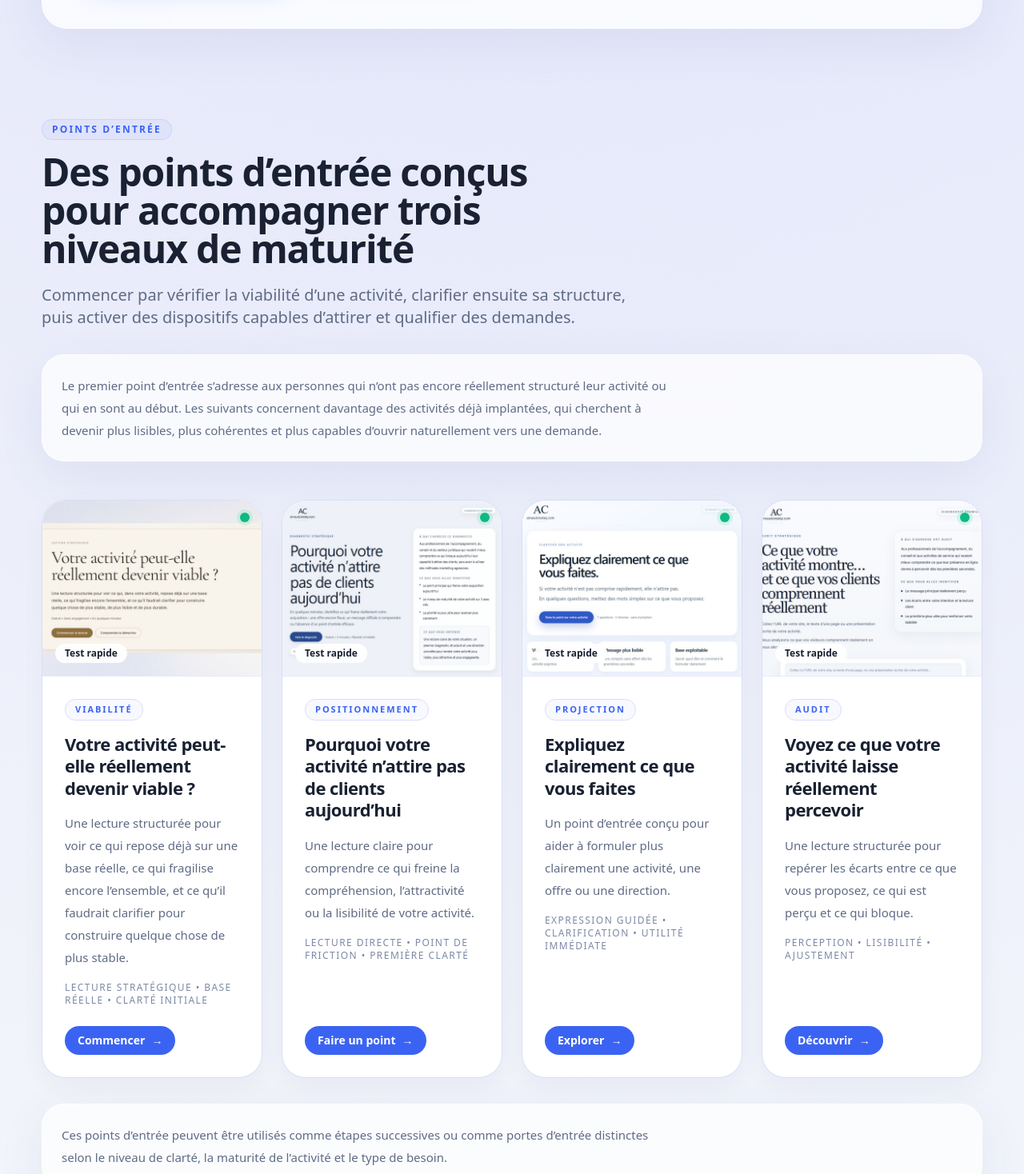
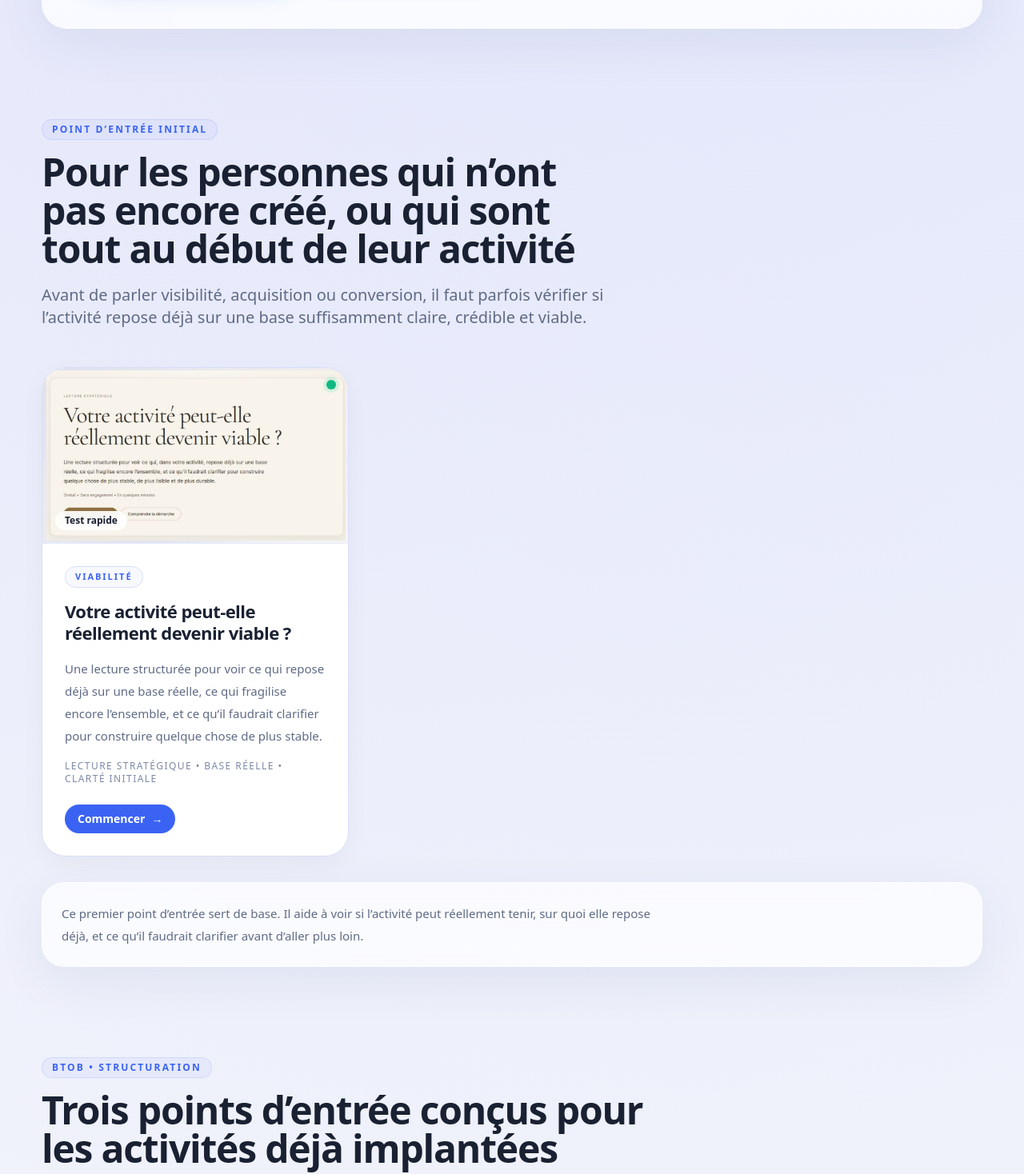
Before and after one commit to arnaudcrestey/portail-site-vitrine, a Next.js app: page /concepts in a window 1280 px wide. Shown: the part 700-2168 px from the top of the page at 80% size. Built offline with nearby package versions, Linux system fonts and the light colour scheme.

Commit message:
Update page.tsx

```diff
--- a/app/concepts/page.tsx
+++ b/app/concepts/page.tsx
@@ -52,6 +52,13 @@ function EyebrowLive() {
 }
 
 export default function ConceptsPage() {
+  const viabilityProject =
+    strategicEntryPoints.find((project) => project.slug === 'viabilite') ?? null;
+
+  const btobProjects = strategicEntryPoints.filter(
+    (project) => project.slug !== 'viabilite'
+  );
+
   return (
     <>
       <PageHero
@@ -59,7 +66,7 @@ export default function ConceptsPage() {
         title="Structurer une activité, la rendre viable, puis générer des demandes qualifiées"
         description="Trois niveaux d’entrée pour accompagner chaque étape : clarifier une activité au début, structurer une offre déjà implantée, puis activer des demandes concrètes avec des dispositifs conçus pour engager."
         primaryCta={{
-          href: '#entry-points',
+          href: '#viabilite',
           label: 'Découvrir les points d’entrée',
         }}
         secondaryCta={{
@@ -68,28 +75,45 @@ export default function ConceptsPage() {
         }}
       />
 
-      <section id="entry-points" className="section-spacing pt-4">
+      {viabilityProject ? (
+        <section id="viabilite" className="section-spacing pt-4">
           <div className="container-layout">
             <SectionHeading
-            eyebrow="Points d’entrée"
-            title="Des points d’entrée conçus pour accompagner trois niveaux de maturité"
-            description="Commencer par vérifier la viabilité d’une activité, clarifier ensuite sa structure, puis activer des dispositifs capables d’attirer et qualifier des demandes."
+              eyebrow="Point d’entrée initial"
+              title="Pour les personnes qui n’ont pas encore créé, ou qui sont tout au début de leur activité"
+              description="Avant de parler visibilité, acquisition ou conversion, il faut parfois vérifier si l’activité repose déjà sur une base suffisamment claire, crédible et viable."
             />
+
+            <div className="mt-12 max-w-sm">
+              <div className="relative">
+                <StatusDot variant="active" />
+                <ProjectShowcaseCard project={viabilityProject} />
+              </div>
+            </div>
 
             <div className="mt-8">
               <Surface className="px-5 py-5 sm:px-6 sm:py-6">
                 <p className="max-w-3xl text-sm leading-7 text-muted-foreground sm:text-[15px]">
-                Le premier point d’entrée s’adresse aux personnes qui n’ont pas
-                encore réellement structuré leur activité ou qui en sont au début.
-                Les suivants concernent davantage des activités déjà implantées,
-                qui cherchent à devenir plus lisibles, plus cohérentes et plus
-                capables d’ouvrir naturellement vers une demande.
+                  Ce premier point d’entrée sert de base. Il aide à voir si
+                  l’activité peut réellement tenir, sur quoi elle repose déjà,
+                  et ce qu’il faudrait clarifier avant d’aller plus loin.
                 </p>
               </Surface>
             </div>
+          </div>
+        </section>
+      ) : null}
 
-          <div className="mt-12 grid gap-6 md:grid-cols-2 xl:grid-cols-4">
-            {strategicEntryPoints.map((project) => (
+      <section id="entry-points" className="section-spacing pt-4">
+        <div className="container-layout">
+          <SectionHeading
+            eyebrow="BtoB • Structuration"
+            title="Trois points d’entrée conçus pour les activités déjà implantées"
+            description="Pour les professionnels déjà en activité qui cherchent à rendre leur offre plus lisible, leur positionnement plus clair et leur fonctionnement plus structuré."
+          />
+
+          <div className="mt-12 grid gap-6 md:grid-cols-2 xl:grid-cols-3">
+            {btobProjects.map((project) => (
               <div key={project.slug} className="relative">
                 <StatusDot variant="active" />
                 <ProjectShowcaseCard project={project} />
@@ -100,9 +124,10 @@ export default function ConceptsPage() {
           <div className="mt-8">
             <Surface className="px-5 py-5 sm:px-6 sm:py-6">
               <p className="max-w-3xl text-sm leading-7 text-muted-foreground sm:text-[15px]">
-                Ces points d’entrée peuvent être utilisés comme étapes
-                successives ou comme portes d’entrée distinctes selon le niveau
-                de clarté, la maturité de l’activité et le type de besoin.
+                Une fois la base clarifiée, ces points d’entrée permettent
+                d’identifier plus finement ce qui freine la lisibilité de
+                l’activité, la cohérence du positionnement ou la capacité à
+                ouvrir un premier échange.
               </p>
             </Surface>
           </div>
```
Lines whose indentation alone changed are shown as unchanged.
